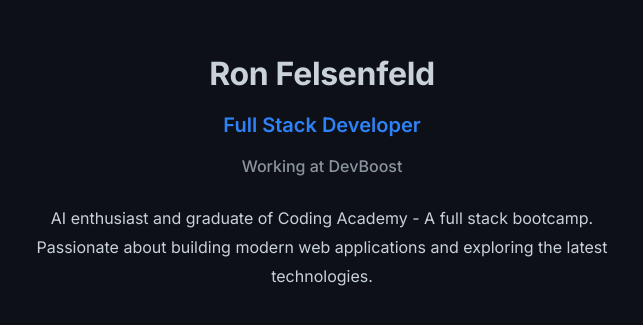
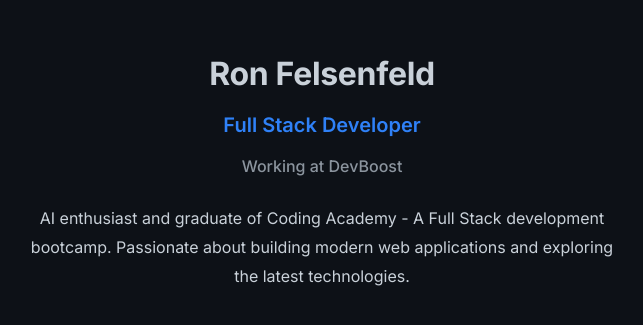
Before and after one commit to RonFelsenfeld/personal-website, a Next.js app: page / in a window 1280 px wide. Shown: the part 227-552 px from the top of the page, without its empty margins (318-961 px from the left). Built offline with nearby package versions, Linux system fonts and the light colour scheme.

Commit message:
refactor(about) - create reusable mixins and use them in component

```diff
--- a/package.json
+++ b/package.json
@@ -5,7 +5,9 @@
   "scripts": {
     "dev": "next dev",
     "build": "next build",
-    "start": "next start"
+    "start": "next start",
+    "lint": "next lint",
+    "type-check": "tsc --noEmit"
   },
   "dependencies": {
     "classnames": "^2.5.1",
--- a/src/components/UI/Heading/Heading.module.scss
+++ b/src/components/UI/Heading/Heading.module.scss
@@ -6,5 +6,4 @@
   font-weight: fonts.$font-weight-bold;
   line-height: fonts.$line-height-tight;
   letter-spacing: fonts.$letter-spacing-tight;
-  color: colors.$text-primary;
 }
--- a/src/components/UI/Text/Text.module.scss
+++ b/src/components/UI/Text/Text.module.scss
@@ -5,5 +5,4 @@
   font-size: fonts.$font-size-md;
   font-weight: fonts.$font-weight-regular;
   line-height: fonts.$line-height-loose;
-  color: colors.$text-primary;
 }
--- a/src/components/sections/AboutMe/AboutMe.module.scss
+++ b/src/components/sections/AboutMe/AboutMe.module.scss
@@ -1,43 +1,32 @@
 @use '../../../styles/colors';
 @use '../../../styles/fonts';
 @use '../../../styles/spacing';
+@use '../../../styles/mixins';
 
 .aboutMe {
-  min-height: 100vh;
-  display: flex;
-  align-items: center;
-  justify-content: center;
-  padding: spacing.$spacing-2xl;
-  background-color: colors.$background;
-}
-
-.container {
-  max-width: 800px;
-  width: 100%;
+  @include mixins.section;
 }
 
 .content {
   text-align: center;
 
-  .name {
-    margin-bottom: spacing.$spacing-lg;
-    color: colors.$text-primary;
-  }
+  .header {
+    @include mixins.flex-column;
+    gap: spacing.$spacing-lg;
+    margin-block-end: spacing.$spacing-md;
 
-  .role {
-    margin-bottom: spacing.$spacing-md;
-    color: colors.$primary;
+    .role {
+      color: colors.$primary;
+    }
   }
 
   .company {
-    margin-bottom: spacing.$spacing-xl;
+    margin-block-end: spacing.$spacing-xl;
+    font-weight: fonts.$font-weight-medium;
     color: colors.$text-secondary;
-    font-weight: fonts.$font-weight-medium;
   }
 
   .description {
     max-width: 600px;
-    margin: 0 auto;
-    color: colors.$text-primary;
   }
 }
--- a/src/components/sections/AboutMe/AboutMe.tsx
+++ b/src/components/sections/AboutMe/AboutMe.tsx
@@ -9,15 +9,15 @@ const { aboutMe: aboutMeI18n } = i18n
 const AboutMe = () => {
   return (
     <section className={styles.aboutMe}>
-      <div className={styles.container}>
-        <div className={styles.content}>
+      <div className={styles.content}>
+        <header className={styles.header}>
           <Heading className={styles.name}>{aboutMeI18n.name}</Heading>
+
           <Subheading className={styles.role}>{aboutMeI18n.role}</Subheading>
+        </header>
 
-          <Text className={styles.company}>{aboutMeI18n.company}</Text>
-
-          <Text className={styles.description}>{aboutMeI18n.description}</Text>
-        </div>
+        <Text className={styles.company}>{aboutMeI18n.company}</Text>
+        <Text className={styles.description}>{aboutMeI18n.description}</Text>
       </div>
     </section>
   )
--- a/src/constants/texts.ts
+++ b/src/constants/texts.ts
@@ -3,7 +3,7 @@ const aboutMe = {
   role: 'Full Stack Developer',
   company: 'Working at DevBoost',
   description:
-    'AI enthusiast and graduate of Coding Academy - A full stack bootcamp. Passionate about building modern web applications and exploring the latest technologies.',
+    'AI enthusiast and graduate of Coding Academy - A Full Stack development bootcamp. Passionate about building modern web applications and exploring the latest technologies.',
 }
 
 export const i18n = {
--- /dev/null
+++ b/src/styles/_mixins.scss
@@ -0,0 +1,18 @@
+@use './spacing';
+@use './colors';
+
+@mixin flex-center {
+  display: flex;
+  align-items: center;
+  justify-content: center;
+}
+
+@mixin flex-column {
+  display: flex;
+  flex-direction: column;
+}
+
+@mixin section {
+  height: 100dvh;
+  @include flex-center;
+}
--- a/src/styles/main.scss
+++ b/src/styles/main.scss
@@ -1,4 +1,5 @@
 @use './spacing';
 @use './colors';
 @use './fonts';
+@use './mixins';
 @use './base';
```
